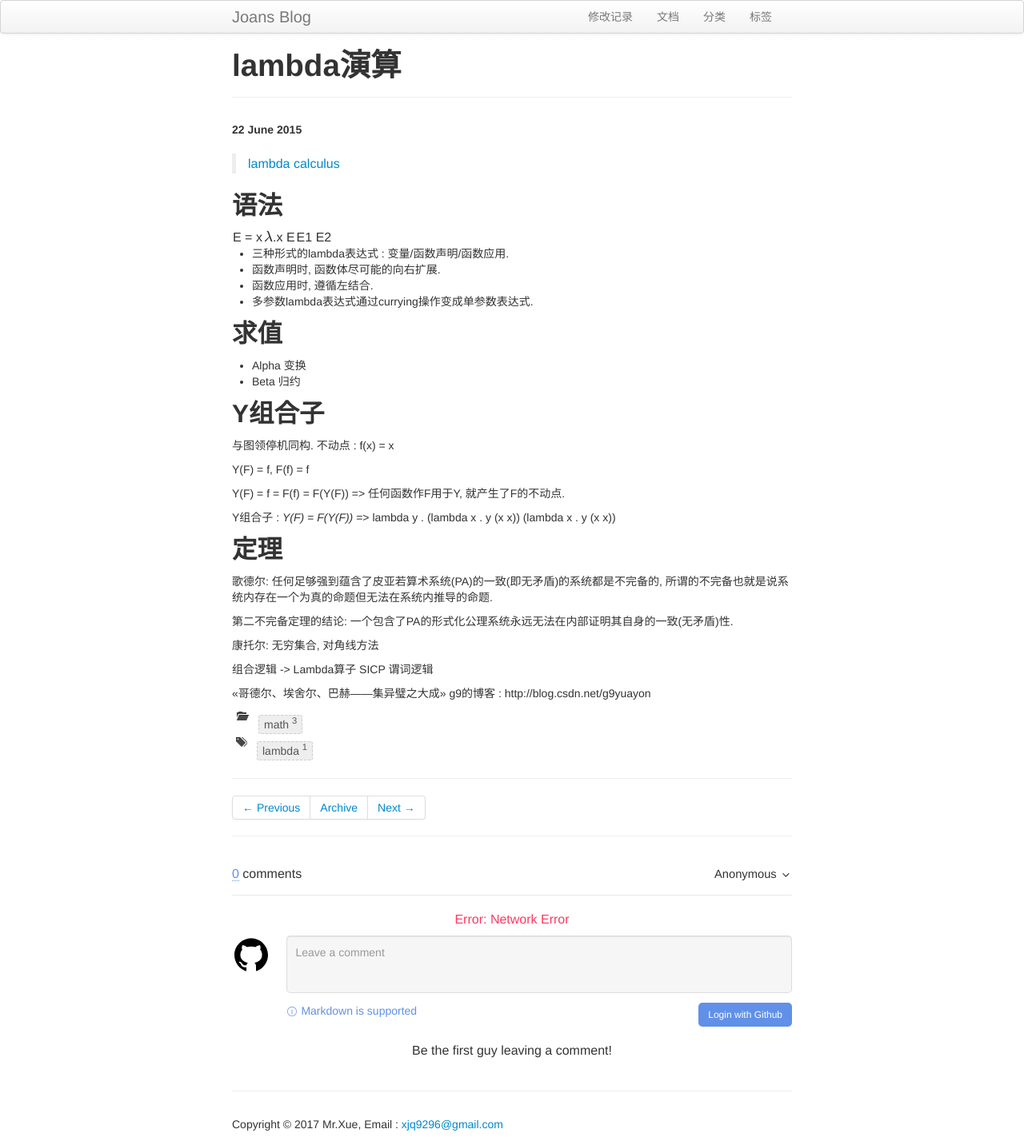
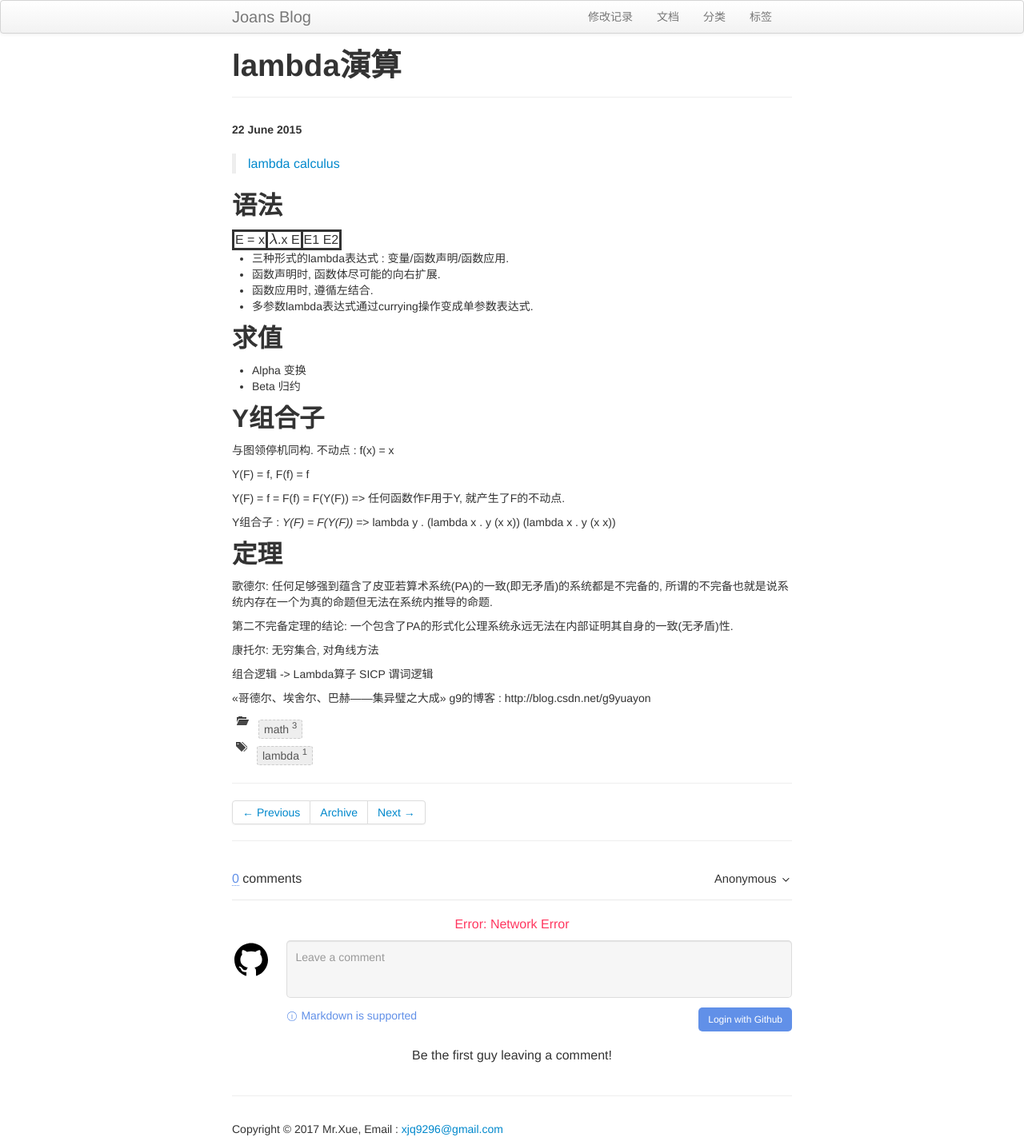
Before and after one commit to joans321/joans321.github.io, a Jekyll site: the page built from _posts/math/2015-06-22-lambda.md, in a window 1280 px wide. Shown: the whole page at 80% size. Built offline with Jekyll 4.4.1, drawn with Linux system fonts in a browser that asks for light colours; formulas are drawn with MathJax 3; comment, search, counter and statistics services are not loaded.

Commit message:
fix mermaid and table bord solid

```diff
--- a/_includes/themes/twitter/default.html
+++ b/_includes/themes/twitter/default.html
@@ -45,7 +45,7 @@
             mermaid.initialize(config);
             $(function(){
                 var elements = document.getElementsByClassName("language-mermaid");
-                for (i in elements) {
+                for (var i = elements.length; i--;) {
                     element = elements[i];
                     var graphDefinition = element.innerText;
                     if (graphDefinition) {
--- a/assets/themes/twitter/css/style.css
+++ b/assets/themes/twitter/css/style.css
@@ -12,6 +12,9 @@
 pre {
     color: #ffffff;
     background-color: #101010; }
+
+table td {
+    border: solid;}
 
 prev, code {
     font-size: 14px; }
```
